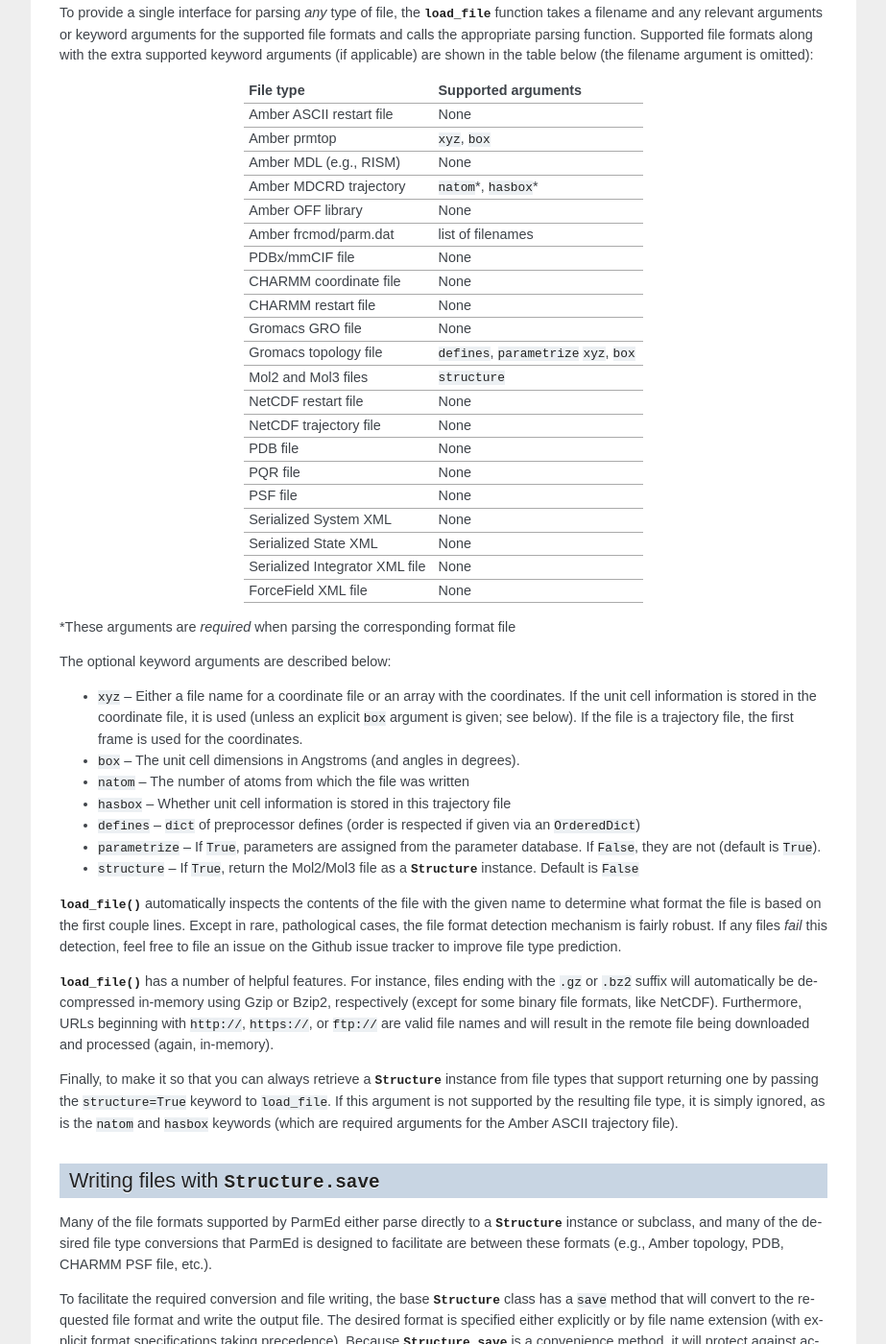
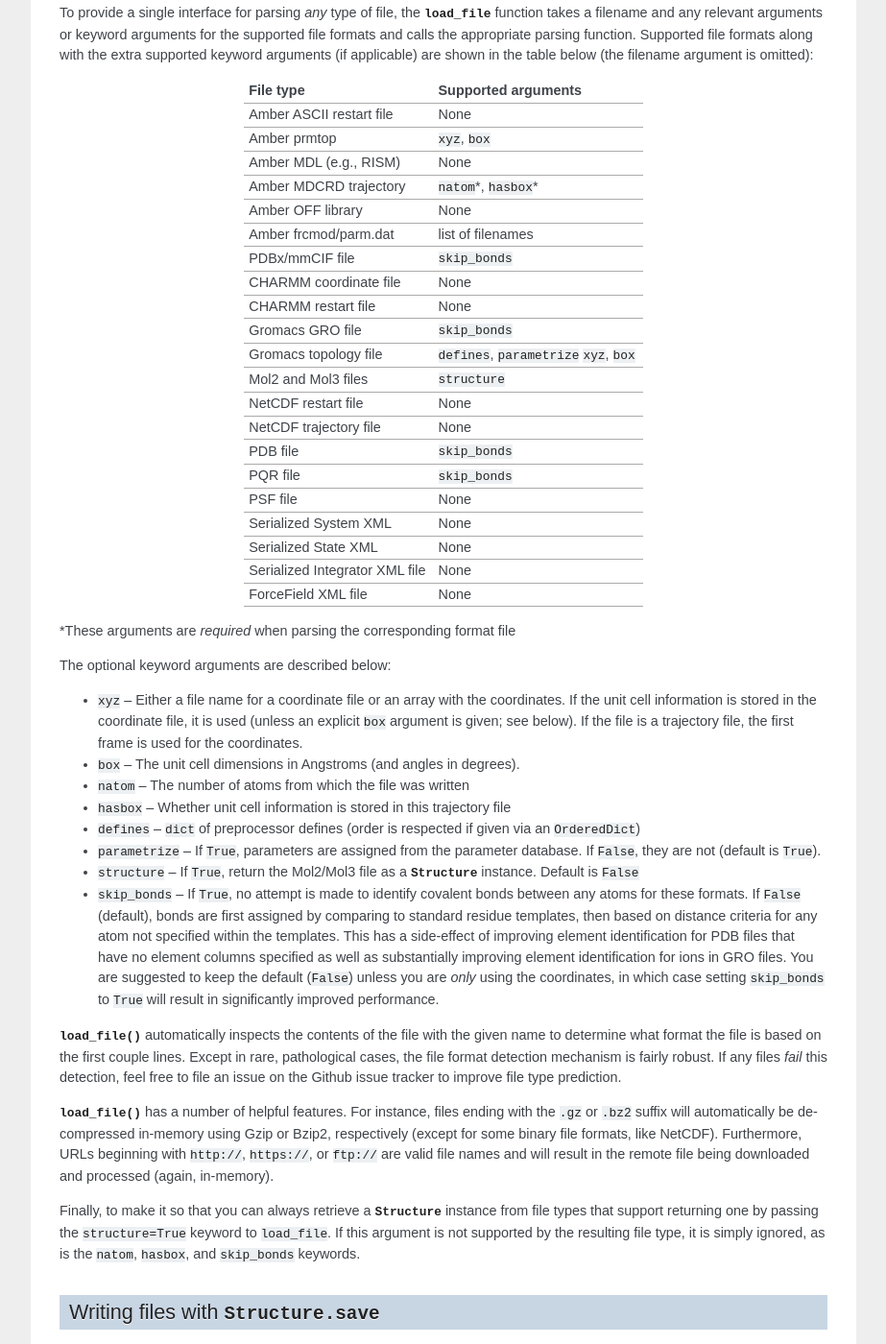
Before and after one commit to ParmEd/ParmEd, a Sphinx documentation site: the page built from doc/readwrite.rst, in a window 1280 px wide and 1400 px high, scrolled down 421 px. Shown: the whole window at 96% size, without its empty margins (198-1121 px from the left). Built offline with Sphinx 7.4.7, drawn with Linux system fonts in a browser that asks for light colours; some of the changed text lies outside the part shown.

Commit message:
Documentation updates.

```diff
--- a/doc/parmed_api.rst
+++ b/doc/parmed_api.rst
@@ -13,7 +13,7 @@ the auto-generated list in :doc:`the parmed page <parmed>`.
 Importing the actions
 ---------------------
 
-All actions can be imported from ``parmed.tools`` with the same camelcase shown
+All actions can be imported from ``parmed.tools`` with the same camelCase shown
 in the ``parmed`` page. Examples are shown below::
 
     >>> from parmed.tools import change, addLJType, changeRadii, tiMerge
@@ -61,7 +61,7 @@ above)::
 The informational message printed to the ParmEd output are available by casting
 the action to a string::
 
-    print str(action)
+    print(str(action))
 
     # Equivalent:
-    print '%s' % action
+    print('%s' % action)
--- a/doc/readwrite.rst
+++ b/doc/readwrite.rst
@@ -43,13 +43,13 @@ below (the filename argument is omitted):
 +--------------------------+--------------------------------+
 | Amber frcmod/parm.dat    | list of filenames              |
 +--------------------------+--------------------------------+
-| PDBx/mmCIF file          | None                           |
+| PDBx/mmCIF file          | ``skip_bonds``                 |
 +--------------------------+--------------------------------+
 | CHARMM coordinate file   | None                           |
 +--------------------------+--------------------------------+
 | CHARMM restart file      | None                           |
 +--------------------------+--------------------------------+
-| Gromacs GRO file         | None                           |
+| Gromacs GRO file         | ``skip_bonds``                 |
 +--------------------------+--------------------------------+
 | Gromacs topology file    | ``defines``, ``parametrize``   |
 |                          | ``xyz``, ``box``               |
@@ -60,9 +60,9 @@ below (the filename argument is omitted):
 +--------------------------+--------------------------------+
 | NetCDF trajectory file   | None                           |
 +--------------------------+--------------------------------+
-| PDB file                 | None                           |
+| PDB file                 | ``skip_bonds``                 |
 +--------------------------+--------------------------------+
-| PQR file                 | None                           |
+| PQR file                 | ``skip_bonds``                 |
 +--------------------------+--------------------------------+
 | PSF file                 | None                           |
 +--------------------------+--------------------------------+
@@ -92,6 +92,15 @@ The optional keyword arguments are described below:
   database.  If ``False``, they are not (default is ``True``).
 * ``structure`` -- If ``True``, return the Mol2/Mol3 file as a :class:`Structure
   <parmed.structure.Structure>` instance. Default is ``False``
+* ``skip_bonds`` -- If ``True``, no attempt is made to identify covalent bonds
+  between any atoms for these formats. If ``False`` (default), bonds are first
+  assigned by comparing to standard residue templates, then based on distance
+  criteria for any atom not specified within the templates. This has a
+  side-effect of improving element identification for PDB files that have no
+  element columns specified as well as substantially improving element
+  identification for ions in GRO files. You are suggested to keep the default
+  (``False``) unless you are *only* using the coordinates, in which case setting
+  ``skip_bonds`` to ``True`` will result in significantly improved performance.
 
 :func:`load_file` automatically inspects the contents of the file with the given
 name to determine what format the file is based on the first couple lines.
@@ -110,8 +119,7 @@ Finally, to make it so that you can always retrieve a :class:`Structure
 <parmed.structure.Structure>` instance from file types that support returning
 one by passing the ``structure=True`` keyword to ``load_file``. If this argument
 is not supported by the resulting file type, it is simply ignored, as is the
-``natom`` and ``hasbox`` keywords (which are required arguments for the Amber
-ASCII trajectory file).
+``natom``, ``hasbox``, and ``skip_bonds`` keywords.
 
 Writing files with :meth:`Structure.save <parmed.structure.Structure.save>`
 ---------------------------------------------------------------------------
@@ -245,9 +253,9 @@ be found in the ``test/files/`` directory of the ParmEd source code::
     ... pdb = pmd.load_file('4lzt.pdb')
     >>> cif = pmd.load_file('4LZT.cif')
     >>> pdb
-    <Structure 1164 atoms; 274 residues; 0 bonds; PBC (triclinic); NOT parametrized>
+    <Structure 1164 atoms; 274 residues; 1043 bonds; PBC (triclinic); NOT parametrized>
     >>> cif
-    <Structure 1164 atoms; 274 residues; 0 bonds; PBC (triclinic); NOT parametrized>
+    <Structure 1164 atoms; 274 residues; 1043 bonds; PBC (triclinic); NOT parametrized>
     >>> # Load a Gromacs topology file -- only works with Gromacs installed
     ... top = pmd.load_file('1aki.ff99sbildn.top')
     >>> top
@@ -268,8 +276,8 @@ supported::
     ... pdb.save('test_pdb.cif')
     >>> # Check the resulting saved files
     ... pmd.load_file('test_parm.pdb')
-    <Structure 1654 atoms; 108 residues; 0 bonds; NOT parametrized>
+    <Structure 1654 atoms; 108 residues; 1670 bonds; NOT parametrized>
     >>> pmd.load_file('test_cif.pdb')
-    <Structure 1164 atoms; 274 residues; 0 bonds; PBC (triclinic); NOT parametrized>
+    <Structure 1164 atoms; 274 residues; 1043 bonds; PBC (triclinic); NOT parametrized>
     >>> pmd.load_file('test_pdb.cif')
-    <Structure 1164 atoms; 274 residues; 0 bonds; PBC (triclinic); NOT parametrized>
+    <Structure 1164 atoms; 274 residues; 1043 bonds; PBC (triclinic); NOT parametrized>
```
Also changed, not shown: doc/index.rst (+4 -3 lines), doc/structure.rst (+21 -14 lines).
